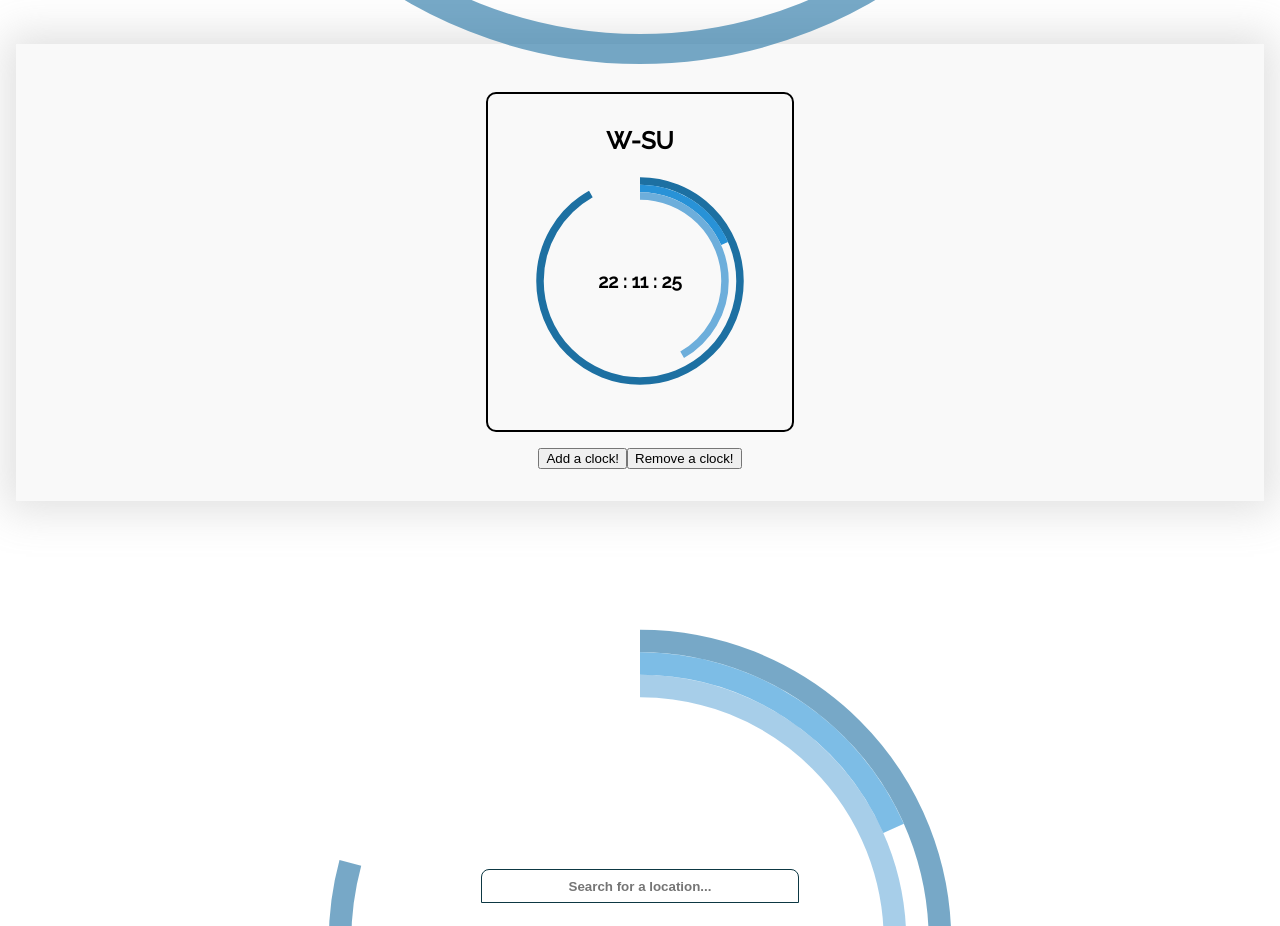
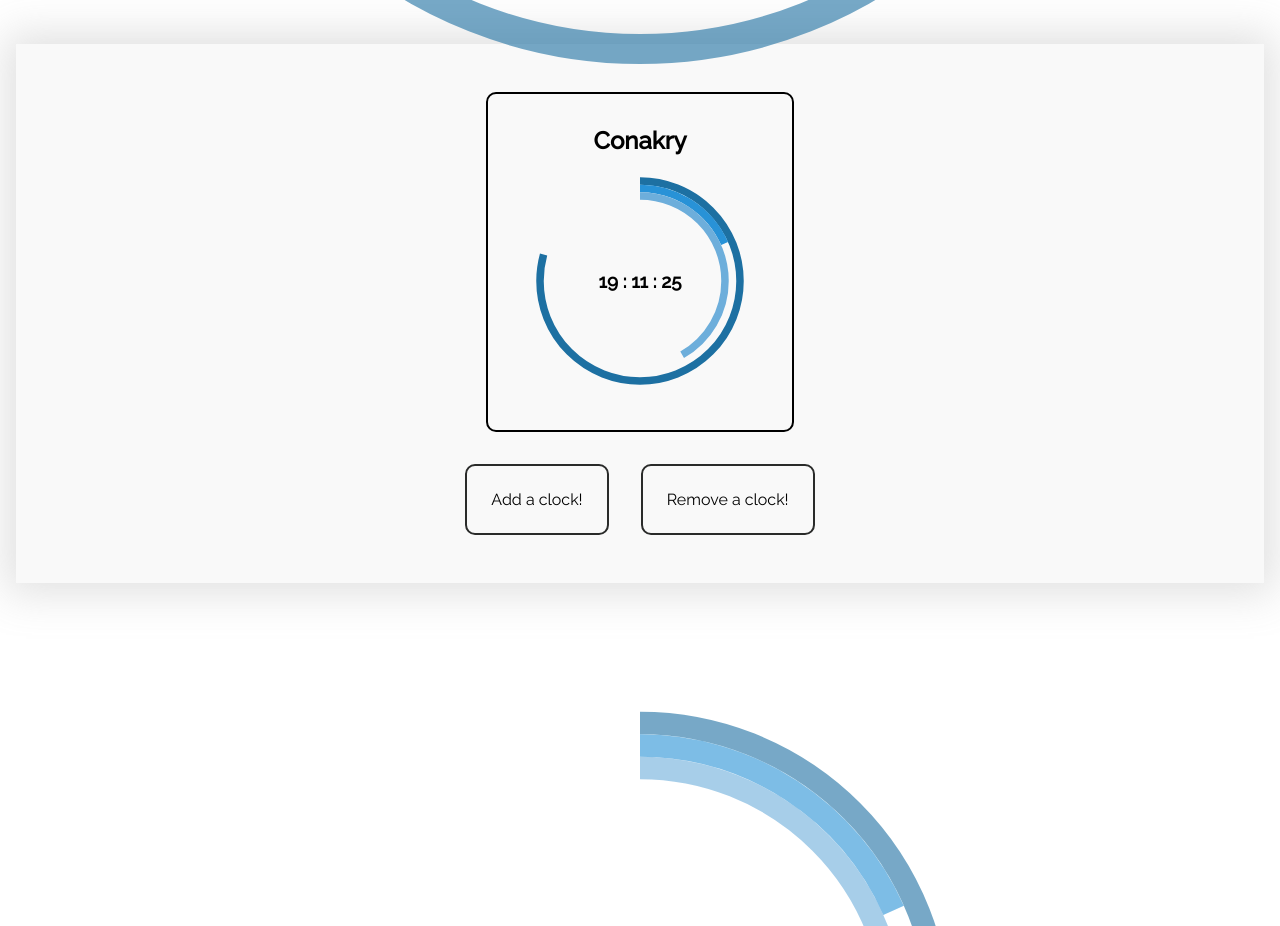
Before and after one commit to conermurphy/SVG-World-Clocks, a React (Create React App) app: page / in a window 1280 px wide. Shown: the part 820-1746 px from the top of the page. Built offline with nearby package versions, Linux system fonts and the light colour scheme.

Commit message:
Fixed buttons, added styling

```diff
--- a/src/components/App.js
+++ b/src/components/App.js
@@ -12,7 +12,7 @@ class App extends React.Component {
     super(props);
     this.state = {
         choice: '',
-        children: []
+        children: [this.randomNum(),]
     };
   }
 
@@ -30,28 +30,17 @@ class App extends React.Component {
     return random;
   }
 
-  // clockGen = () => {
-  //   for(let i = 0; i < 5; i++)  {
-  //     console.log(i)
-  //     // {<Clock key = {i} number = {this.randomNum()}/>}
-
-  //   }
-  // }
-
-  // Look into a better way of doing this.
-  addClock(){
-    this.setState({
-      children: [
-        <Clock number = {this.randomNum()}/>,
-        this.state.children,
-      ]
-    })
-    console.log(this.state.children)
+  onAddClick(){
+    let children = this.state.children;
+    this.setState({children: children.concat(this.randomNum())});
+    console.log("Adding 1 there are", children, "children");
   }
 
-  //How does this even work???
-  removeClock(){
-    this.state.children.splice(-1,1);
+  onRemoveClick(){
+    let childrenClocks = [...this.state.children];
+    childrenClocks.splice(-1, 1)
+    this.setState({children: childrenClocks})
+    console.log("Removing 1 there are", this.state.children, "children");
   }
 
 
@@ -65,15 +54,15 @@ class App extends React.Component {
         <main className={appStyles.mainContainer}>
           <div id='worldClocks' className={appStyles.worldClocks}>
             <div className={appStyles.preClocksContainers}>
-                <Clock number = {this.randomNum()} />
 
-                {/* {this.clockGen()} */}
-                {this.state.children.map(child => child)}
+                {this.state.children.map(item => (
+                  <Clock key={item.length} number = {item}/>
+                ))}
 
             </div>
             <div className={appStyles.buttons}>
-              <button onClick={() => this.addClock()}>Add a clock!</button>
-              <button onClick={() => this.removeClock()}>Remove a clock!</button>
+              <button onClick={() => this.onAddClick()}>Add a clock!</button>
+              <button onClick={() => this.onRemoveClick()}>Remove a clock!</button>
             </div>
           </div>
           <div id='choiceClock'className={appStyles.choiceSection}>
--- a/src/components/styles/appStyles.module.css
+++ b/src/components/styles/appStyles.module.css
@@ -58,6 +58,26 @@ main > h2   {
     box-shadow: 0px 0px 40px 10px rgba(153,153,153,0.3);
 }
 
+.buttons > button   {
+    padding: 1.5rem;
+    margin: 1rem;
+    background: none;
+    border: 2px solid #2A2B2A;
+    border-radius: 10px;
+    font-size: 1rem;
+    font-family: "Raleway";
+    font-weight: 400;
+    cursor: pointer;
+    transition: box-shadow 0.5s ease;
+    box-shadow: none;
+}
+
+.buttons > button:hover {
+    -webkit-box-shadow: 0px 0px 30px 0px rgba(51,51,51,0.5);
+    -moz-box-shadow: 0px 0px 30px 0px rgba(51,51,51,0.5);
+    box-shadow: 0px 0px 30px 0px rgba(51,51,51,0.5);
+}
+
 .choiceSection  {
     display: flex;
     flex-direction: column;
```
